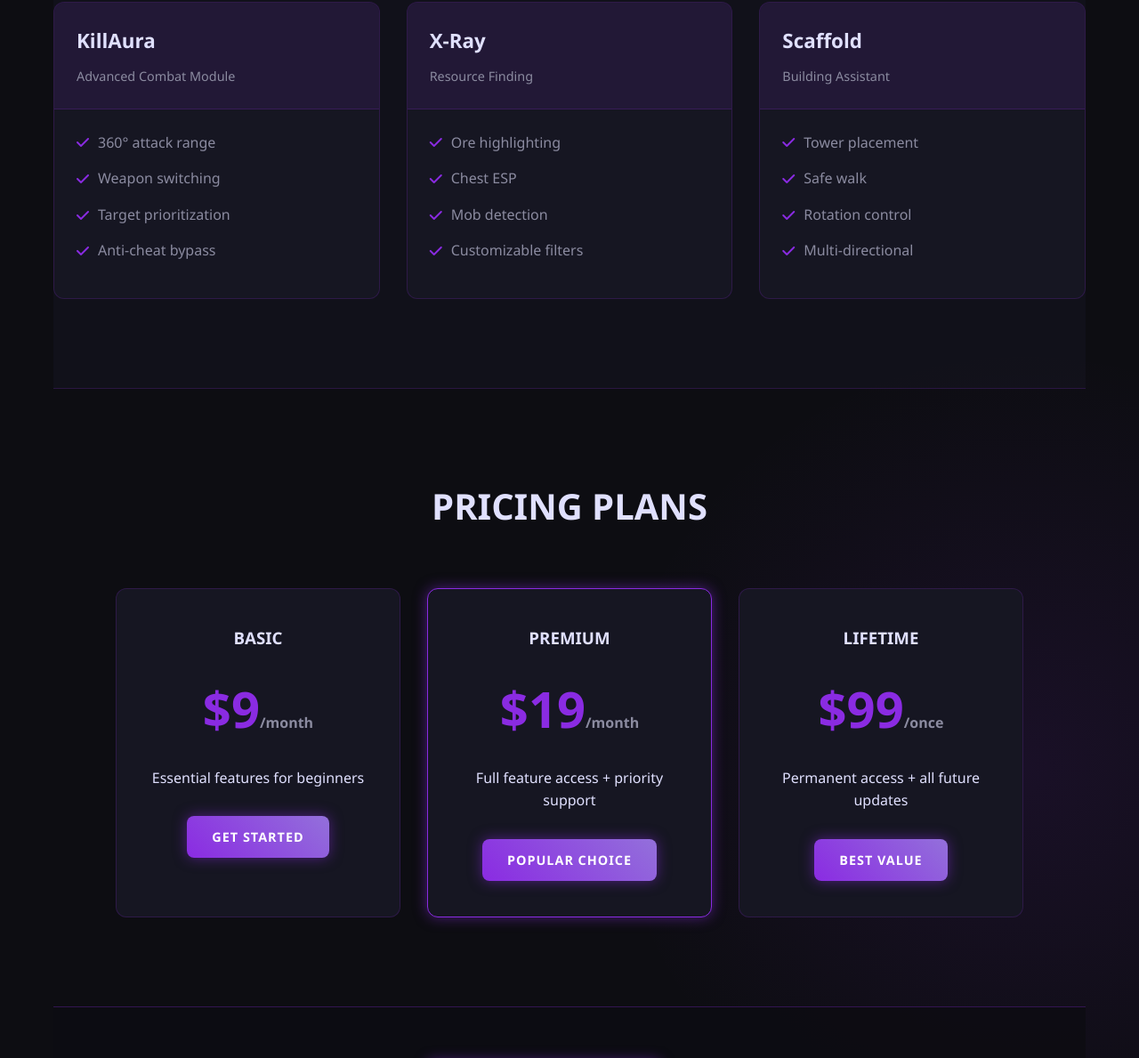
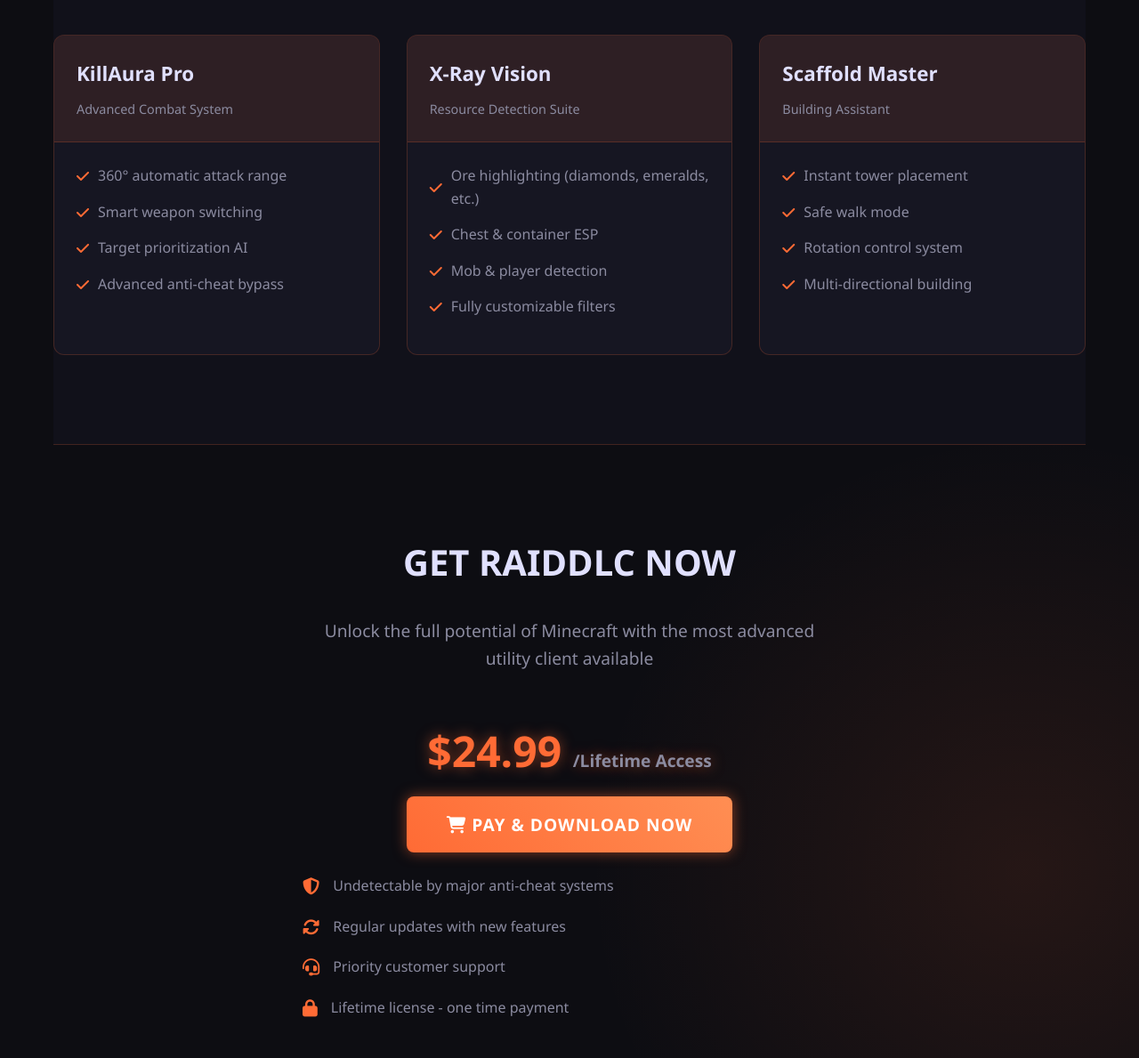
Before and after one commit to mrkrakers/mckrakery, a plain HTML site: page index.html in a window 1280 px wide. Shown: the part 1187-2376 px from the top of the page at 89% size. Drawn offline with Linux system fonts and the light colour scheme.

Commit message:
Update index.html

```diff
--- a/index.html
+++ b/index.html
@@ -3,7 +3,7 @@
 <head>
     <meta charset="UTF-8">
     <meta name="viewport" content="width=device-width, initial-scale=1.0">
-    <title>Cyde | Premium Minecraft Utility</title>
+    <title>RaidDLC | Premium Minecraft Utility</title>
     <link rel="stylesheet" href="https://cdnjs.cloudflare.com/ajax/libs/font-awesome/6.4.0/css/all.min.css">
     <style>
         * {
@@ -16,10 +16,10 @@
         :root {
             --bg-color: #0d0d12;
             --text-color: #e0e0ff;
-            --accent-color: #8a2be2;
+            --accent-color: #ff6b35;
             --secondary-color: #8b8ba0;
             --card-bg: #161622;
-            --neon-glow: 0 0 15px rgba(138, 43, 226, 0.5);
+            --neon-glow: 0 0 15px rgba(255, 107, 53, 0.5);
         }
 
         body {
@@ -28,8 +28,8 @@
             line-height: 1.6;
             overflow-x: hidden;
             background-image:
-                radial-gradient(circle at 10% 20%, rgba(138, 43, 226, 0.1) 0%, transparent 20%),
-                radial-gradient(circle at 90% 80%, rgba(138, 43, 226, 0.1) 0%, transparent 20%);
+                radial-gradient(circle at 10% 20%, rgba(255, 107, 53, 0.1) 0%, transparent 20%),
+                radial-gradient(circle at 90% 80%, rgba(255, 107, 53, 0.1) 0%, transparent 20%);
         }
 
         .container {
@@ -41,7 +41,7 @@
         /* Header */
         header {
             padding: 25px 0;
-            border-bottom: 1px solid rgba(138, 43, 226, 0.3);
+            border-bottom: 1px solid rgba(255, 107, 53, 0.3);
             background: rgba(13, 13, 18, 0.9);
             backdrop-filter: blur(10px);
             position: sticky;
@@ -58,7 +58,7 @@
         .logo {
             font-size: 2rem;
             font-weight: 800;
-            background: linear-gradient(45deg, #8a2be2, #9370db);
+            background: linear-gradient(45deg, #ff6b35, #ff8e53);
             -webkit-background-clip: text;
             background-clip: text;
             color: transparent;
@@ -95,7 +95,7 @@
             left: 0;
             width: 0;
             height: 2px;
-            background: linear-gradient(90deg, #8a2be2, #9370db);
+            background: linear-gradient(90deg, #ff6b35, #ff8e53);
             transition: width 0.3s ease;
         }
 
@@ -104,7 +104,7 @@
         }
 
         .download-btn {
-            background: linear-gradient(45deg, #8a2be2, #9370db);
+            background: linear-gradient(45deg, #ff6b35, #ff8e53);
             color: white;
             padding: 12px 28px;
             border-radius: 8px;
@@ -119,7 +119,7 @@
 
         .download-btn:hover {
             transform: translateY(-3px);
-            box-shadow: 0 0 25px rgba(138, 43, 226, 0.7);
+            box-shadow: 0 0 25px rgba(255, 107, 53, 0.7);
         }
 
         /* Hero */
@@ -134,7 +134,7 @@
             font-weight: 900;
             line-height: 1.1;
             margin-bottom: 25px;
-            background: linear-gradient(45deg, #e0e0ff, #8a2be2);
+            background: linear-gradient(45deg, #e0e0ff, #ff6b35);
             -webkit-background-clip: text;
             background-clip: text;
             color: transparent;
@@ -162,7 +162,7 @@
             padding: 30px;
             border-radius: 12px;
             width: 280px;
-            border: 1px solid rgba(138, 43, 226, 0.2);
+            border: 1px solid rgba(255, 107, 53, 0.2);
             transition: all 0.3s ease;
         }
 
@@ -195,8 +195,8 @@
         .showcase {
             padding: 100px 0;
             background: rgba(22, 22, 34, 0.5);
-            border-top: 1px solid rgba(138, 43, 226, 0.2);
-            border-bottom: 1px solid rgba(138, 43, 226, 0.2);
+            border-top: 1px solid rgba(255, 107, 53, 0.2);
+            border-bottom: 1px solid rgba(255, 107, 53, 0.2);
         }
 
         .showcase-title {
@@ -217,7 +217,7 @@
             background: var(--card-bg);
             border-radius: 12px;
             overflow: hidden;
-            border: 1px solid rgba(138, 43, 226, 0.2);
+            border: 1px solid rgba(255, 107, 53, 0.2);
             transition: all 0.3s ease;
         }
 
@@ -229,8 +229,8 @@
 
         .card-header {
             padding: 25px;
-            background: rgba(138, 43, 226, 0.1);
-            border-bottom: 1px solid rgba(138, 43, 226, 0.2);
+            background: rgba(255, 107, 53, 0.1);
+            border-bottom: 1px solid rgba(255, 107, 53, 0.2);
         }
 
         .card-title {
@@ -261,70 +261,64 @@
             color: var(--accent-color);
         }
 
-        /* Pricing */
-        .pricing {
+        /* Download Section */
+        .download-section {
             padding: 100px 0;
+            text-align: center;
         }
 
-        .pricing-title {
+        .download-title {
             font-size: 2.5rem;
             font-weight: 800;
-            text-align: center;
-            margin-bottom: 60px;
+            margin-bottom: 30px;
             color: var(--text-color);
         }
 
-        .pricing-cards {
-            display: flex;
-            justify-content: center;
-            gap: 30px;
-            flex-wrap: wrap;
+        .download-subtitle {
+            font-size: 1.2rem;
+            color: var(--secondary-color);
+            max-width: 600px;
+            margin: 0 auto 50px;
+            line-height: 1.6;
         }
 
-        .pricing-card {
-            background: var(--card-bg);
-            border-radius: 12px;
-            padding: 40px 30px;
-            width: 320px;
-            text-align: center;
-            border: 1px solid rgba(138, 43, 226, 0.2);
-            transition: all 0.3s ease;
-            position: relative;
+        .price-tag {
+            font-size: 3rem;
+            font-weight: 900;
+            color: var(--accent-color);
+            margin: 30px 0;
+            text-shadow: var(--neon-glow);
         }
 
-        .pricing-card.featured {
-            border-color: var(--accent-color);
-            box-shadow: var(--neon-glow);
-            transform: scale(1.05);
+        .price-tag span {
+            font-size: 1.2rem;
+            color: var(--secondary-color);
         }
 
-        .pricing-card:hover {
-            transform: translateY(-10px);
-            border-color: var(--accent-color);
-            box-shadow: var(--neon-glow);
+        .features-list {
+            max-width: 600px;
+            margin: 40px auto;
+            text-align: left;
         }
 
-        .pricing-card.featured:hover {
-            transform: scale(1.05) translateY(-10px);
+        .feature-item {
+            display: flex;
+            align-items: center;
+            gap: 15px;
+            margin-bottom: 20px;
+            color: var(--secondary-color);
         }
 
-        .price {
-            font-size: 3.5rem;
-            font-weight: 900;
+        .feature-item i {
             color: var(--accent-color);
-            margin: 20px 0;
-        }
-
-        .price span {
-            font-size: 1rem;
-            color: var(--secondary-color);
+            font-size: 1.2rem;
         }
 
         /* Footer */
         footer {
             padding: 60px 0 30px;
             background: rgba(13, 13, 18, 0.9);
-            border-top: 1px solid rgba(138, 43, 226, 0.3);
+            border-top: 1px solid rgba(255, 107, 53, 0.3);
         }
 
         .footer-content {
@@ -357,7 +351,7 @@
             color: var(--secondary-color);
             font-size: 0.9rem;
             padding-top: 30px;
-            border-top: 1px solid rgba(138, 43, 226, 0.2);
+            border-top: 1px solid rgba(255, 107, 53, 0.2);
         }
 
         /* Animations */
@@ -373,6 +367,20 @@
         .delay-1 { animation-delay: 0.2s; }
         .delay-2 { animation-delay: 0.4s; }
         .delay-3 { animation-delay: 0.6s; }
+
+        /* Glitch effect */
+        @keyframes glitch {
+            0% { transform: translate(0); }
+            20% { transform: translate(-2px, 2px); }
+            40% { transform: translate(-2px, -2px); }
+            60% { transform: translate(2px, 2px); }
+            80% { transform: translate(2px, -2px); }
+            100% { transform: translate(0); }
+        }
+
+        .glitch {
+            animation: glitch 0.5s infinite;
+        }
 
         /* Responsive */
         @media (max-width: 768px) {
@@ -393,37 +401,10 @@
                 max-width: 350px;
             }
 
-            .pricing-cards {
+            .footer-content {
                 flex-direction: column;
-                align-items: center;
+                text-align: center;
             }
-
-            .pricing-card {
-                width: 100%;
-                max-width: 350px;
-            }
-
-            .pricing-card.featured {
-                transform: none;
-            }
-
-            .pricing-card.featured:hover {
-                transform: translateY(-10px);
-            }
-        }
-
-        /* Glitch effect */
-        @keyframes glitch {
-            0% { transform: translate(0); }
-            20% { transform: translate(-2px, 2px); }
-            40% { transform: translate(-2px, -2px); }
-            60% { transform: translate(2px, 2px); }
-            80% { transform: translate(2px, -2px); }
-            100% { transform: translate(0); }
-        }
-
-        .glitch {
-            animation: glitch 0.5s infinite;
         }
     </style>
 </head>
@@ -432,20 +413,20 @@
         <!-- Header -->
         <header>
             <nav>
-                <a href="#" class="logo fade-in">CYDE</a>
+                <a href="#" class="logo fade-in">RAIDDLC</a>
                 <div class="nav-links">
                     <a href="#features" class="nav-link fade-in delay-1">FEATURES</a>
                     <a href="#showcase" class="nav-link fade-in delay-2">SHOWCASE</a>
-                    <a href="#pricing" class="nav-link fade-in delay-3">PRICING</a>
-                    <a href="#download" class="download-btn fade-in">DOWNLOAD</a>
+                    <a href="#download" class="nav-link fade-in delay-3">DOWNLOAD</a>
+                    <a href="#download" class="download-btn fade-in">PAY & DOWNLOAD</a>
                 </div>
             </nav>
         </header>
 
         <!-- Hero -->
         <section class="hero">
-            <h1 class="fade-in">PREMIUM MINECRAFT UTILITY</h1>
-            <p class="fade-in delay-1">Advanced client with cutting-edge features for competitive gameplay. Undetectable, powerful, and constantly updated.</p>
+            <h1 class="fade-in">ULTIMATE MINECRAFT DOMINANCE</h1>
+            <p class="fade-in delay-1">RaidDLC - The most advanced Minecraft utility client for competitive gameplay. Undetectable, feature-rich, and constantly updated.</p>
 
             <div class="features" id="features">
                 <div class="feature fade-in">
@@ -453,7 +434,7 @@
                         <i class="fas fa-eye"></i>
                     </div>
                     <h3 class="feature-title">ESP & Visuals</h3>
-                    <p class="feature-desc">See players through walls, view item drops, and get full situational awareness.</p>
+                    <p class="feature-desc">See players through walls, view item drops, and get full situational awareness with advanced ESP systems.</p>
                 </div>
 
                 <div class="feature fade-in delay-1">
@@ -461,7 +442,7 @@
                         <i class="fas fa-crosshairs"></i>
                     </div>
                     <h3 class="feature-title">Aim Assist</h3>
-                    <p class="feature-desc">Advanced targeting system with customizable smoothness and prediction.</p>
+                    <p class="feature-desc">Precision targeting with customizable smoothness, prediction, and target prioritization algorithms.</p>
                 </div>
 
                 <div class="feature fade-in delay-2">
@@ -469,7 +450,7 @@
                         <i class="fas fa-bolt"></i>
                     </div>
                     <h3 class="feature-title">Movement</h3>
-                    <p class="feature-desc">Speed, flight, no-slowdown, and advanced mobility options.</p>
+                    <p class="feature-desc">Speed, flight, no-slowdown, and advanced mobility options for unparalleled movement control.</p>
                 </div>
             </div>
         </section>
@@ -480,123 +461,130 @@
             <div class="showcase-grid">
                 <div class="showcase-card fade-in">
                     <div class="card-header">
-                        <h3 class="card-title">KillAura</h3>
-                        <p class="card-subtitle">Advanced Combat Module</p>
+                        <h3 class="card-title">KillAura Pro</h3>
+                        <p class="card-subtitle">Advanced Combat System</p>
                     </div>
                     <div class="card-body">
                         <div class="card-feature">
                             <i class="fas fa-check"></i>
-                            <span>360° attack range</span>
+                            <span>360° automatic attack range</span>
                         </div>
                         <div class="card-feature">
                             <i class="fas fa-check"></i>
-                            <span>Weapon switching</span>
+                            <span>Smart weapon switching</span>
                         </div>
                         <div class="card-feature">
                             <i class="fas fa-check"></i>
-                            <span>Target prioritization</span>
+                            <span>Target prioritization AI</span>
                         </div>
                         <div class="card-feature">
                             <i class="fas fa-check"></i>
-                            <span>Anti-cheat bypass</span>
+                            <span>Advanced anti-cheat bypass</span>
                         </div>
                     </div>
                 </div>
 
                 <div class="showcase-card fade-in delay-1">
                     <div class="card-header">
-                        <h3 class="card-title">X-Ray</h3>
-                        <p class="card-subtitle">Resource Finding</p>
+                        <h3 class="card-title">X-Ray Vision</h3>
+                        <p class="card-subtitle">Resource Detection Suite</p>
                     </div>
                     <div class="card-body">
                         <div class="card-feature">
                             <i class="fas fa-check"></i>
-                            <span>Ore highlighting</span>
+                            <span>Ore highlighting (diamonds, emeralds, etc.)</span>
                         </div>
                         <div class="card-feature">
                             <i class="fas fa-check"></i>
-                            <span>Chest ESP</span>
+                            <span>Chest & container ESP</span>
                         </div>
                         <div class="card-feature">
                             <i class="fas fa-check"></i>
-                            <span>Mob detection</span>
+                            <span>Mob & player detection</span>
                         </div>
                         <div class="card-feature">
                             <i class="fas fa-check"></i>
-                            <span>Customizable filters</span>
+                            <span>Fully customizable filters</span>
                         </div>
                     </div>
                 </div>
 
                 <div class="showcase-card fade-in delay-2">
                     <div class="card-header">
-                        <h3 class="card-title">Scaffold</h3>
+                        <h3 class="card-title">Scaffold Master</h3>
                         <p class="card-subtitle">Building Assistant</p>
                     </div>
                     <div class="card-body">
                         <div class="card-feature">
                             <i class="fas fa-check"></i>
-                            <span>Tower placement</span>
+                            <span>Instant tower placement</span>
                         </div>
                         <div class="card-feature">
                             <i class="fas fa-check"></i>
-                            <span>Safe walk</span>
+                            <span>Safe walk mode</span>
                         </div>
                         <div class="card-feature">
                             <i class="fas fa-check"></i>
-                            <span>Rotation control</span>
+                            <span>Rotation control system</span>
                         </div>
                         <div class="card-feature">
                             <i class="fas fa-check"></i>
-                            <span>Multi-directional</span>
+                            <span>Multi-directional building</span>
                         </div>
                     </div>
                 </div>
             </div>
         </section>
 
-        <!-- Pricing -->
-        <section class="pricing" id="pricing">
-            <h2 class="pricing-title fade-in">PRICING PLANS</h2>
-            <div class="pricing-cards">
-                <div class="pricing-card fade-in">
-                    <h3>BASIC</h3>
-                    <div class="price">$9<span>/month</span></div>
-                    <p>Essential features for beginners</p>
-                    <a href="#download" class="download-btn" style="margin-top: 30px; display: inline-block;">GET STARTED</a>
+        <!-- Download Section -->
+        <section class="download-section" id="download">
+            <h2 class="download-title fade-in">GET RAIDDLC NOW</h2>
+            <p class="download-subtitle fade-in delay-1">Unlock the full potential of Minecraft with the most advanced utility client available</p>
+
+            <div class="price-tag fade-in delay-2">
+                $24.99
+                <span>/Lifetime Access</span>
+            </div>
+
+            <a href="#download" class="download-btn glitch fade-in delay-3" style="padding: 18px 45px; font-size: 1.2rem;">
+                <i class="fas fa-shopping-cart"></i> PAY & DOWNLOAD NOW
+            </a>
+
+            <div class="features-list fade-in">
+                <div class="feature-item">
+                    <i class="fas fa-shield-alt"></i>
+                    <span>Undetectable by major anti-cheat systems</span>
                 </div>
-
-                <div class="pricing-card featured fade-in delay-1">
-                    <h3>PREMIUM</h3>
-                    <div class="price">$19<span>/month</span></div>
-                    <p>Full feature access + priority support</p>
-                    <a href="#download" class="download-btn" style="margin-top: 30px; display: inline-block;">POPULAR CHOICE</a>
+                <div class="feature-item">
+                    <i class="fas fa-sync-alt"></i>
+                    <span>Regular updates with new features</span>
                 </div>
-
-                <div class="pricing-card fade-in delay-2">
-                    <h3>LIFETIME</h3>
-                    <div class="price">$99<span>/once</span></div>
-                    <p>Permanent access + all future updates</p>
-                    <a href="#download" class="download-btn" style="margin-top: 30px; display: inline-block;">BEST VALUE</a>
+                <div class="feature-item">
+                    <i class="fas fa-headset"></i>
+                    <span>Priority customer support</span>
+                </div>
+                <div class="feature-item">
+                    <i class="fas fa-lock"></i>
+                    <span>Lifetime license - one time payment</span>
                 </div>
             </div>
         </section>
 
         <!-- Footer -->
-        <footer id="download">
+        <footer>
             <div class="footer-content">
-                <div class="logo">CYDE</div>
-                <a href="#download" class="download-btn glitch" style="font-size: 1.1rem; padding: 15px 35px;">
-                    <i class="fas fa-download"></i> DOWNLOAD NOW
-                </a>
+                <div class="logo">RAIDDLC</div>
                 <div class="social-links">
                     <a href="#" class="social-link"><i class="fab fa-discord"></i></a>
                     <a href="#" class="social-link"><i class="fab fa-youtube"></i></a>
                     <a href="#" class="social-link"><i class="fab fa-twitter"></i></a>
-                    <a href="#" class="social-link"><i class="fab fa-github"></i></a>
+                    <a href="#" class="social-link"><i class="fab fa-telegram"></i></a>
                 </div>
+                <a href="#download" class="download-btn">
+                    <i class="fas fa-download"></i> PAY & DOWNLOAD
+                </a>
             </div>
-            <p class="copyright">© 2023 Cyde. Not affiliated with Mojang or Microsoft. For educational purposes only.</p>
+            <p class="copyright">© 2023 RaidDLC. Not affiliated with Mojang or Microsoft. For educational purposes only. Use at your own risk.</p>
         </footer>
     </div>
 
@@ -633,7 +621,7 @@
             });
         }, { threshold: 0.1 });
 
-        document.querySelectorAll('.feature, .showcase-card, .pricing-card').forEach(el => {
+        document.querySelectorAll('.feature, .showcase-card').forEach(el => {
             observer.observe(el);
         });
     </script>
```
